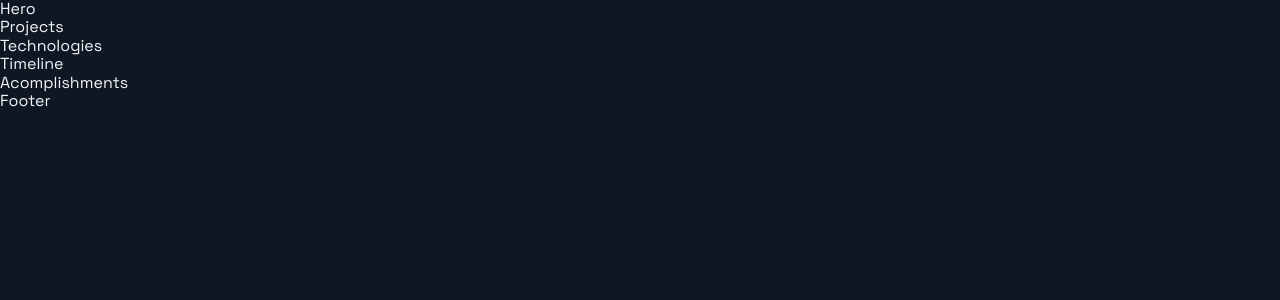
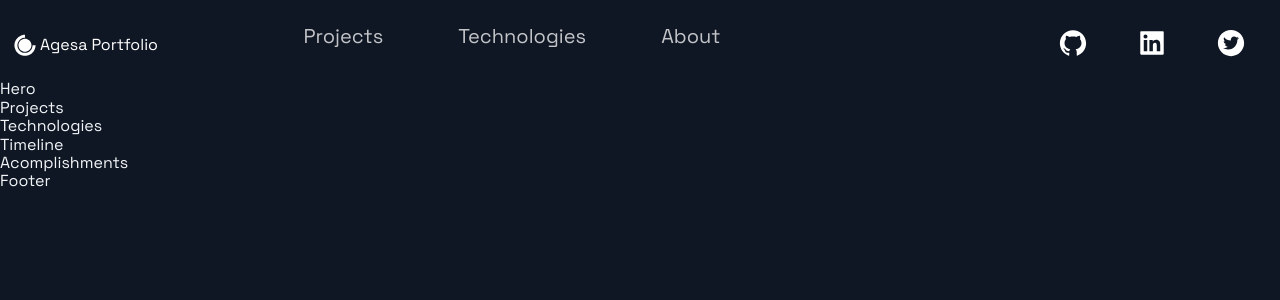
Before and after one commit to agesa3/MyPortfolio, a Next.js app: page / in a window 1280 px wide. Shown: the top 300 px of the page. Built offline with nearby package versions, Linux system fonts and the light colour scheme.

Commit message:
navbar done

```diff
--- a/src/components/Header/Header.js
+++ b/src/components/Header/Header.js
@@ -1,13 +1,55 @@
 import Link from 'next/link';
 import React from 'react';
-import { AiFillGithub, AiFillInstagram, AiFillLinkedin } from 'react-icons/ai';
+import { AiFillGithub, AiFillLinkedin,AiFillTwitterCircle } from 'react-icons/ai';
 import { DiCssdeck } from 'react-icons/di';
 
 import { Container, Div1, Div2, Div3, NavLink, SocialIcons } from './HeaderStyles';
 
 const Header = () =>  (
   <div>
-
+   <Container>
+     <Div1>
+       <Link href="/">
+          <a style={{display:"flex",alignItems:"center",color:"white"}}>
+          <DiCssdeck size="3rem" /><span>Agesa Portfolio</span>
+          </a>
+       </Link>
+     </Div1>
+     <Div2>
+       <li>
+         <Link href="#projects">
+           <NavLink>
+             Projects
+           </NavLink>
+         </Link>
+       </li>
+       <li>
+         <Link href="#tech">
+           <NavLink>
+             Technologies
+           </NavLink>
+         </Link>
+       </li>
+       <li>
+         <Link href="#about">
+           <NavLink>
+             About
+           </NavLink>
+         </Link>
+       </li>
+     </Div2>
+     <Div3>
+       <SocialIcons href="https://github.com/agesa3">
+          <AiFillGithub size="3rem" />
+       </SocialIcons>
+       <SocialIcons href="https://www.linkedin.com/in/agesa-collins-15b15917a/">
+          <AiFillLinkedin size="3rem" />
+       </SocialIcons>
+       <SocialIcons href="https://twitter.com/AgesaCollins3">
+          <AiFillTwitterCircle size="3rem" />
+       </SocialIcons>
+     </Div3>
+   </Container>
   </div>
 );
 
```
